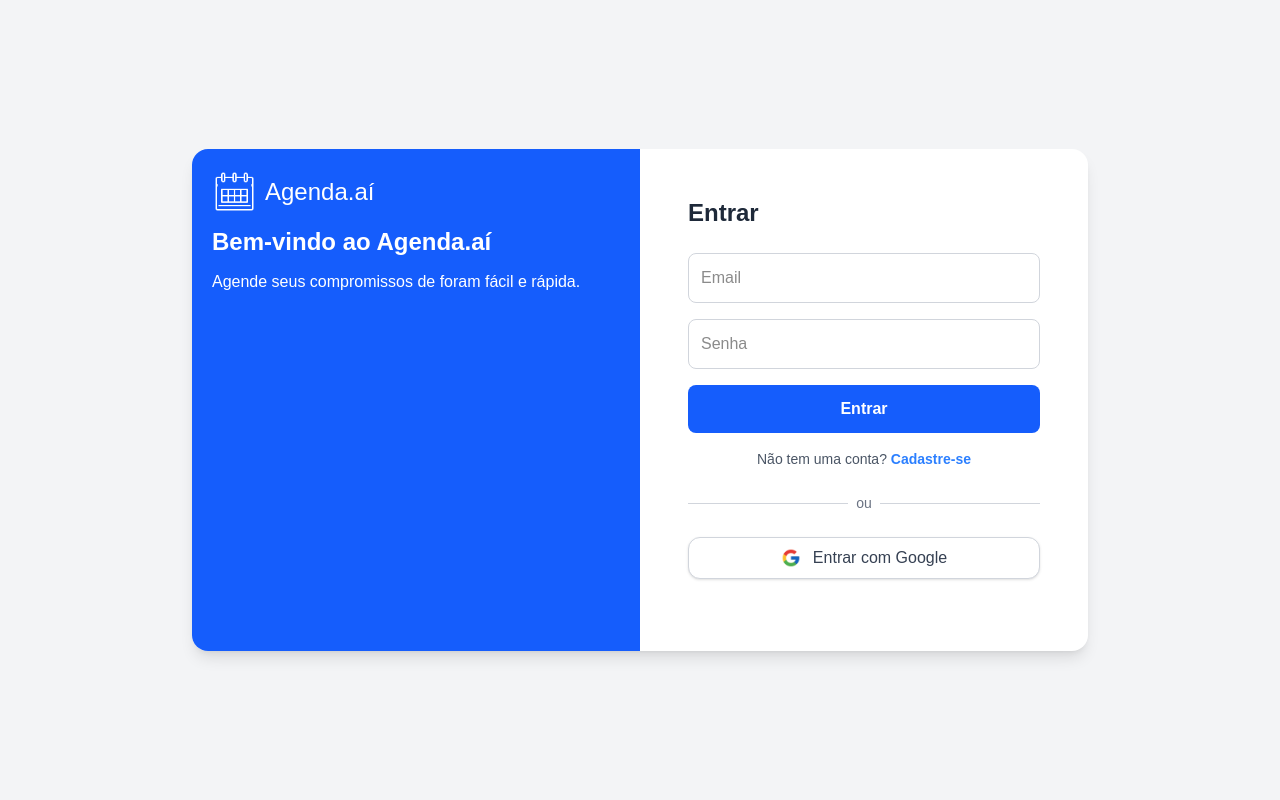
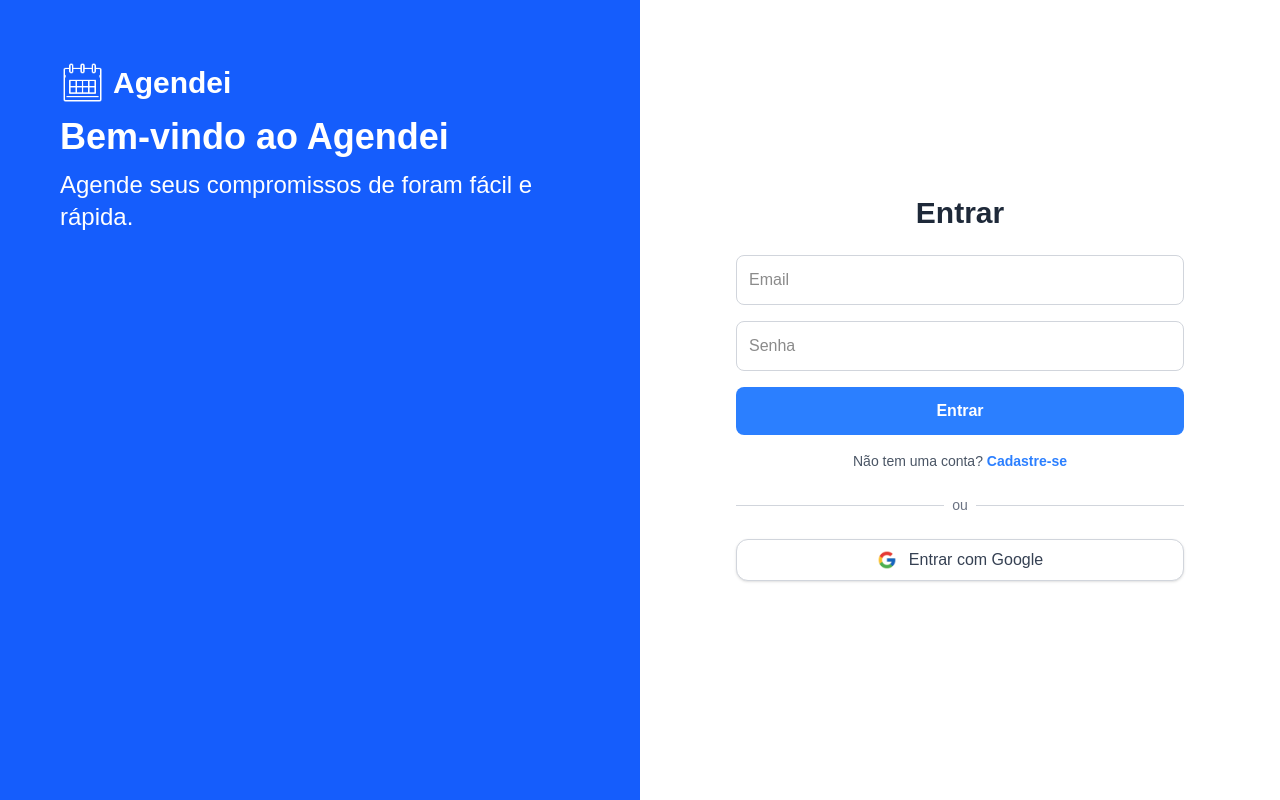
Before and after one commit to amjtech602/agendei-app, a Next.js app: page /login in a window 1280 px wide. Built offline with nearby package versions, Linux system fonts and the light colour scheme.

Commit message:
Ajuste no layout da tela de login/cadastro

```diff
--- a/src/app/login/page.tsx
+++ b/src/app/login/page.tsx
@@ -8,11 +8,9 @@
     const [isLogin, setIsLogin] = useState(true);
 
     return (
-        <div className="flex min-h-screen items-center justify-center bg-gray-100">
-            <div className="flex flex-col md:flex-row bg-white rounded-2xl shadow-lg overflow-hidden max-w-4xl w-full">
-
+        <div className="flex h-screen w-screen">
             {/* Lado da imagem */}
-                <div className="md:w-1/2 hidden md:block bg-blue-600 p-5">
+            <div className="hidden md:flex md:w-1/2 bg-blue-600 p-15">
                 <div className="flex flex-col gap-3">
                     <div className="flex items-center gap-2">
                         <Image
@@ -22,20 +20,21 @@
                             height={45}
                             className=""
                         />
-                            <span className="text-white font-light text-2xl">Agenda.aí</span>
+                        <span className="text-white font-bold text-3xl">Agendei</span>
                     </div>
-                        <div className="text-white font-bold text-2xl">
-                            <h2>Bem-vindo ao Agenda.aí</h2>
+                    <div className="text-white font-bold text-4xl">
+                        <h2>Bem-vindo ao Agendei</h2>
                     </div>
-                        <div className="text-white">
+                    <div className="text-white text-2xl">
                         <span>Agende seus compromissos de foram fácil e rápida.</span>
                     </div>
                 </div>
             </div>
 
             {/* Lado do formulário */}
-                <div className="md:w-1/2 p-8 sm:p-12">
-                    <h2 className="text-2xl font-bold text-gray-800 mb-6">
+            <div className="flex flex-col justify-center items-center w-full md:w-1/2 bg-white p-8 sm:p-12">
+                <div className="w-full max-w-md">
+                    <h2 className="text-3xl font-bold text-gray-800 mb-6 text-center">
                         {isLogin ? "Entrar" : "Cadastrar"}
                     </h2>
 
@@ -60,7 +59,7 @@
 
                         <button
                             type="submit"
-                            className="w-full bg-blue-600 text-white p-3 rounded-lg font-semibold hover:bg-blue-600 transition"
+                            className="w-full bg-blue-500 text-white p-3 rounded-lg font-semibold hover:bg-blue-600 transition"
                         >
                             {isLogin ? "Entrar" : "Cadastrar"}
                         </button>
--- a/src/app/page.tsx
+++ b/src/app/page.tsx
@@ -24,7 +24,7 @@
       <p>Email: {session?.user?.email}</p>
       <button
         onClick={() => signOut({ callbackUrl: "/login" })}
-        style={{ marginTop: "1rem" }}
+        className="w-full bg-blue-600 text-white mt-2 p-3 rounded-lg font-semibold hover:bg-blue-600 transition"
       >
         Sair
       </button>
```
Also changed, not shown: src/app/login/teste.tsx (added). Lines whose indentation alone changed are shown as unchanged.
